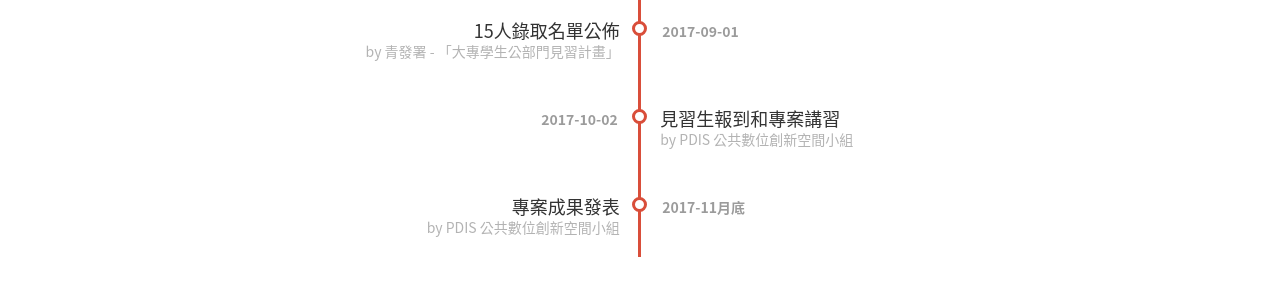
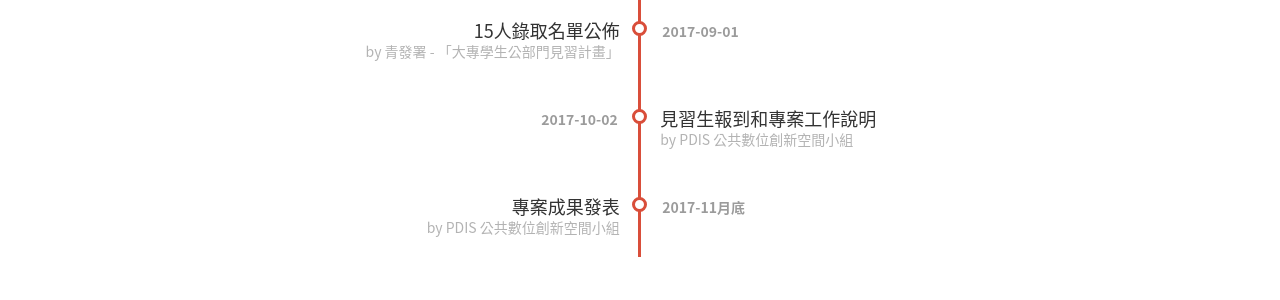
Before and after one commit to PDIS/ray2018, a Jekyll site: the page built from docs/index.html, in a window 1280 px wide and 900 px high, scrolled down 1778 px. Shown: the part 155-455 px from the top of the window. Built offline with Jekyll 4.4.1, drawn with Linux system fonts in a browser that asks for light colours.

Commit message:
Update timeline.json

```diff
--- a/docs/_data/timeline.json
+++ b/docs/_data/timeline.json
@@ -25,7 +25,7 @@
         "date": "2017-09-01"
     },
     {
-        "title": "見習生報到和專案講習",
+        "title": "見習生報到和專案工作說明",
         "owner": "by PDIS 公共數位創新空間小組",
         "date": "2017-10-02"
     },
```
